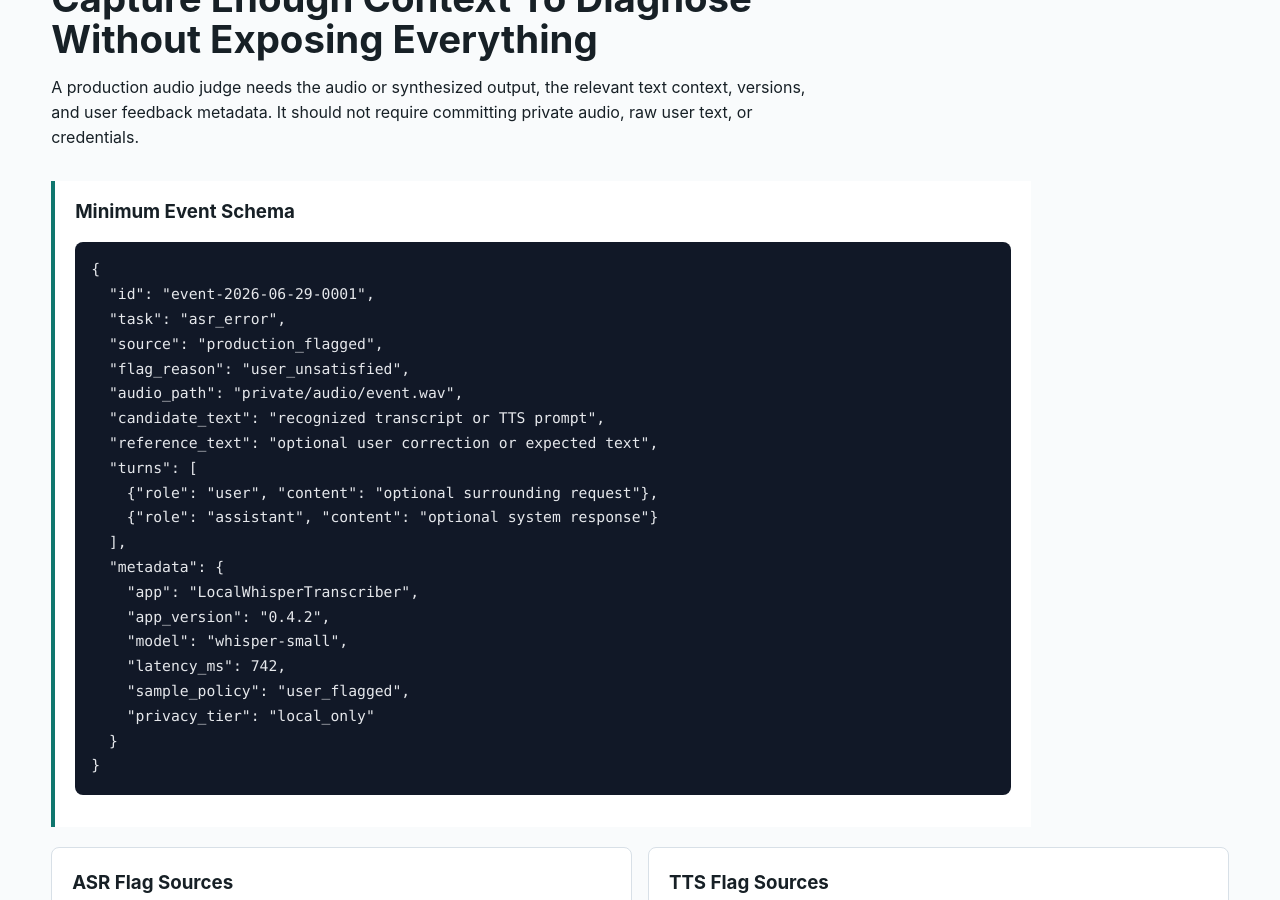
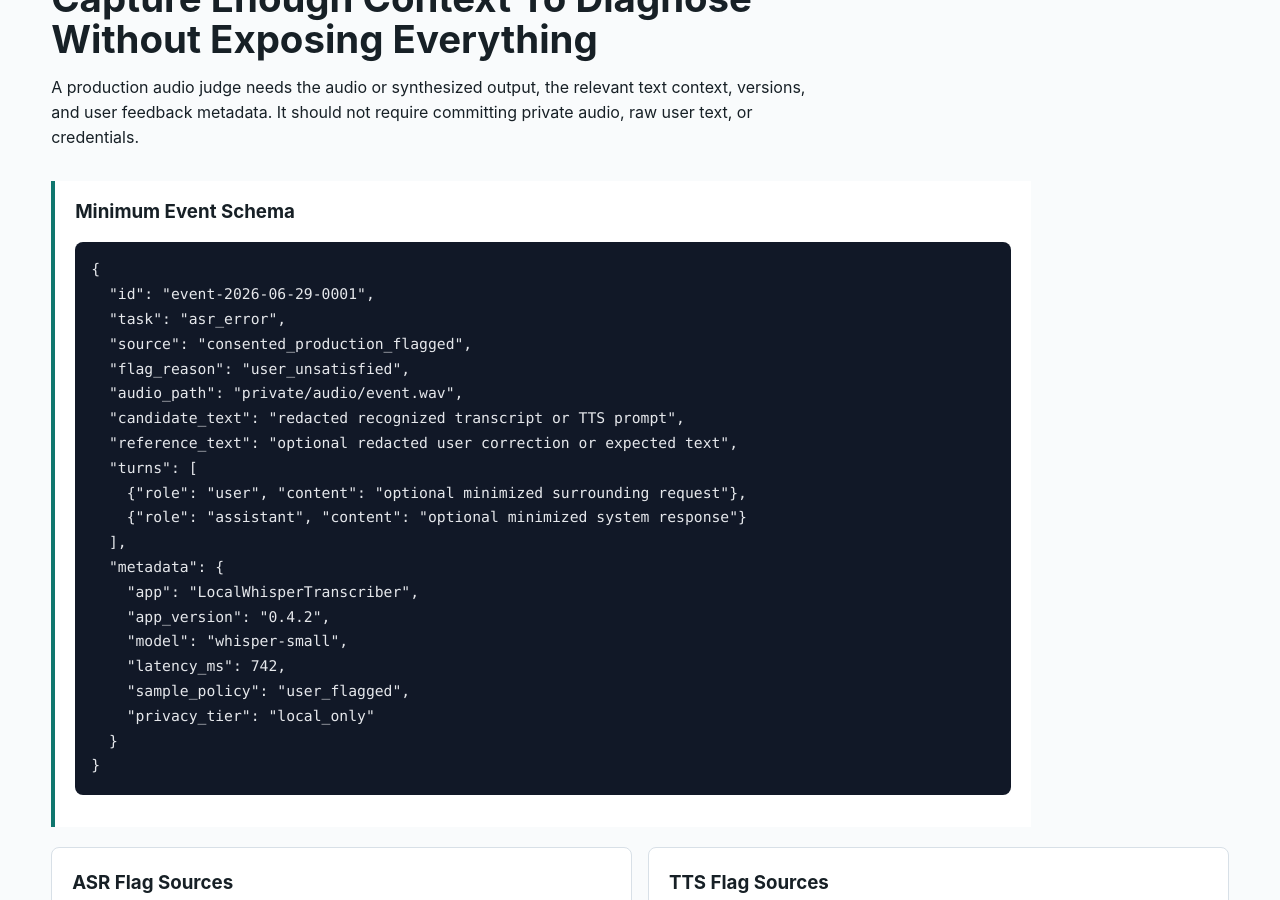
Before and after one commit to kennethli319/kennethli319.github.io, a Jekyll site: the page audio-text-ml-course/lessons/production-audio-judge-monitoring.html, which Jekyll copies as it is, in a window 1280 px wide and 900 px high, scrolled down 1195 px. Built offline with Jekyll 4.4.1, drawn with Linux system fonts in a browser that asks for light colours.

Commit message:
Sync audio judge monitoring privacy wording

```diff
--- a/audio-text-ml-course/lessons/production-audio-judge-monitoring.html
+++ b/audio-text-ml-course/lessons/production-audio-judge-monitoring.html
@@ -79,14 +79,14 @@
         <pre><code>{
   "id": "event-2026-06-29-0001",
   "task": "asr_error",
-  "source": "production_flagged",
+  "source": "consented_production_flagged",
   "flag_reason": "user_unsatisfied",
   "audio_path": "private/audio/event.wav",
-  "candidate_text": "recognized transcript or TTS prompt",
-  "reference_text": "optional user correction or expected text",
+  "candidate_text": "redacted recognized transcript or TTS prompt",
+  "reference_text": "optional redacted user correction or expected text",
   "turns": [
-    {"role": "user", "content": "optional surrounding request"},
-    {"role": "assistant", "content": "optional system response"}
+    {"role": "user", "content": "optional minimized surrounding request"},
+    {"role": "assistant", "content": "optional minimized system response"}
   ],
   "metadata": {
     "app": "LocalWhisperTranscriber",
```
